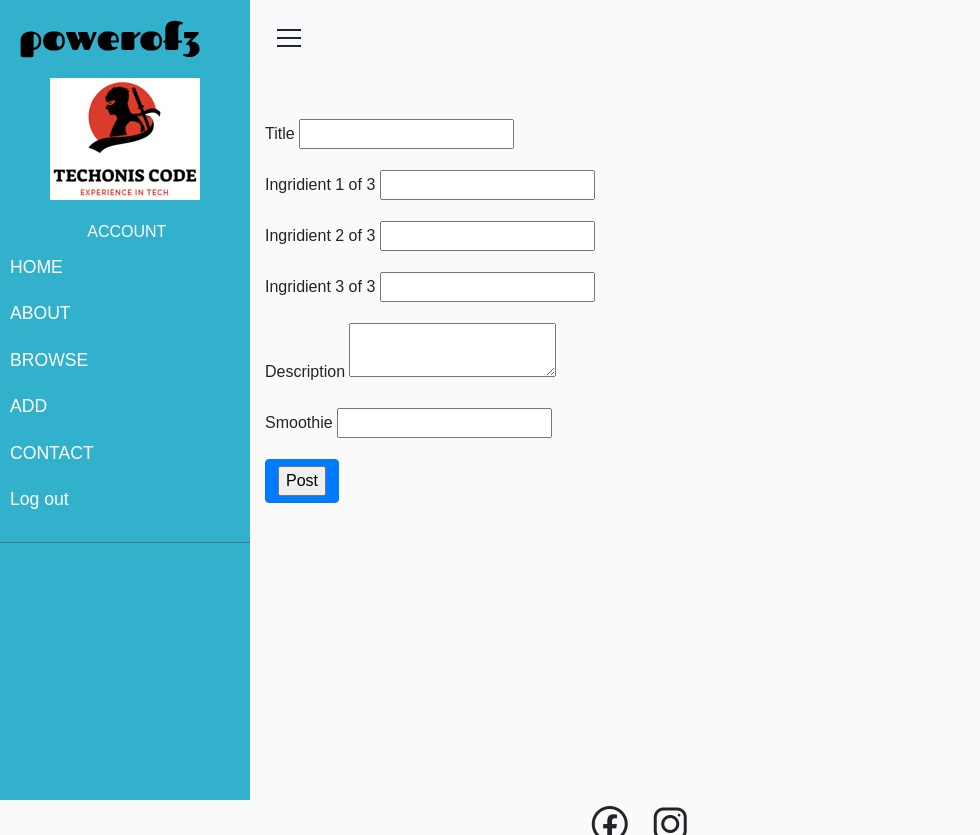
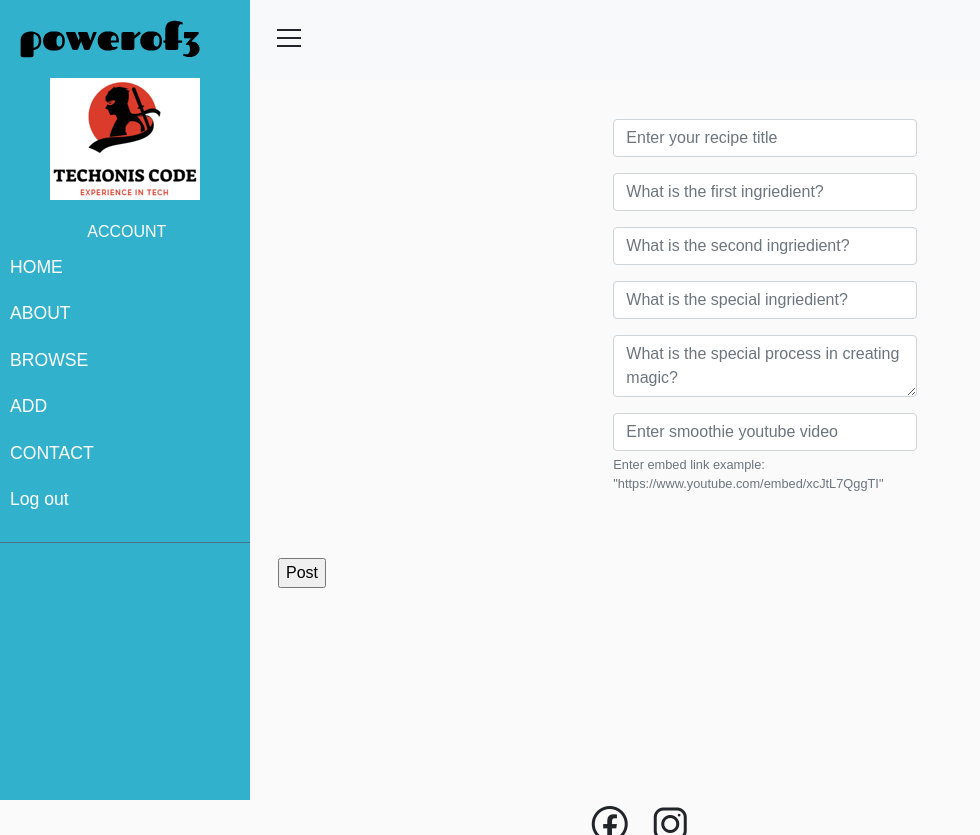
Before and after one commit to Code-Institute-Submissions/powerof3, a Flask app: page /add_recipe in a window 1280 px wide. Shown: the top 835 px of the page, without its empty margins (0-980 px from the left). Run offline with Flask 2, Linux system fonts and the light colour scheme; a user stored in the database is signed in; some libraries are stand-ins or nearby versions.

Commit message:
added some styling to add recipe page

```diff
--- a/po3/static/css/style.css
+++ b/po3/static/css/style.css
@@ -177,7 +177,7 @@ a[data-toggle="collapse"] {
 .scale-on-hover:hover {
     transform: scale(1.1);
 }
-.ul_marked {
+.list-group-flush {
     list-style-image: url('/static/img/list_marker.png');
   }
 /***********************************
--- a/po3/templates/add_recipe.html
+++ b/po3/templates/add_recipe.html
@@ -1,38 +1,40 @@
 {% extends 'base.html' %}
 {% block content %}
     <div class="container">
-        <form class="form-group" method="POST" action=""enctype="multipart/form-data">
-            {{form.hidden_tag()}}
-
+            <div class="col-sm-3 col-md-6 col-lg-4 mx-auto">
                 <div class="form-group">
-                {{form.title.label}}
-                {{form.title}}
+                    {{form.title(class_="form-control",placeholder="Enter your recipe title")}}
                 </div>
+            </div>
+            <div class="col-sm-3 col-md-6 col-lg-4 mx-auto">
                 <div class="form-group">
-                {{form.ingriedient1.label}}
-                {{form.ingriedient1}}
+                    {{form.ingriedient1(class_="form-control",placeholder="What is the first ingriedient?")}}
                 </div>
+            </div>
+            <div class="col-sm-3 col-md-6 col-lg-4 mx-auto">
                 <div class="form-group">
-                {{form.ingriedient2.label}}
-                {{form.ingriedient2}}
+                    {{form.ingriedient2(class_="form-control",placeholder="What is the second ingriedient?")}}
                 </div>
+            </div>
+            <div class="col-sm-3 col-md-6 col-lg-4 mx-auto">
                 <div class="form-group">
-                {{form.ingriedient3.label}}
-                {{form.ingriedient3}}
+                    {{form.ingriedient3(class_="form-control",placeholder="What is the special ingriedient?")}}
                 </div>
+            </div>
+            <div class="col-sm-3 col-md-6 col-lg-4 mx-auto">
                 <div class="form-group">
-                {{form.description.label}}
-                {{form.description}}
+                    {{form.description(class_="form-control",placeholder="What is the special process in creating magic?")}}
                 </div>
-
+            </div>
+            <div class="col-sm-3 col-md-6 col-lg-4 mx-auto">
                 <div class="form-group">
-                {{form.smoothie_video.label}}
-                {{form.smoothie_video}}
+                    {{form.smoothie_video(class_="form-control",placeholder="Enter smoothie youtube video")}}
+                    <small class="form-text text-muted">Enter embed link example: "https://www.youtube.com/embed/xcJtL7QggTI"  </small>
                 </div>
-            <button type="submit" class="btn btn-primary">
+            </div>
+            <button type="submit" class="btn btn-link pt-5">
                 {{form.submit()}}
             </button>
-
         </form>
     </div>
 {% endblock %}
--- a/po3/templates/all_recipes.html
+++ b/po3/templates/all_recipes.html
@@ -5,7 +5,7 @@
       <h1>Welcome to our smoothies labaratory</h1>
       <p class="lead text-muted">Gather, create and share all your favourite smoothie recipes in one place</p>
       <p>
-        <a href="{{url_for('users.register')}}" class="btn btn-primary my-2">JOIN OUR COMMUNITY</a>
+        <a href="{{url_for('users.register')}}" class="btn join-btn my-2">JOIN OUR COMMUNITY</a>
       </p>
     </div>
   </section>
--- a/po3/templates/recipe_card.html
+++ b/po3/templates/recipe_card.html
@@ -17,9 +17,9 @@
       <p class="card-text">{{recipe.description}}</p>
     </div>
     <ul class="list-group list-group-flush">
-      <li class="list-group-item ul_marked">{{recipe.ingriedient1}}</li>
-      <li class="list-group-item ul_marked">{{recipe.ingriedient2}}</li>
-      <li class="list-group-item ul_marked">{{recipe.ingriedient3}}</li>
+      <li class="list-group-item">{{recipe.ingriedient1}}</li>
+      <li class="list-group-item">{{recipe.ingriedient2}}</li>
+      <li class="list-group-item">{{recipe.ingriedient3}}</li>
     </ul>
     {% if recipe.chef == current_user %}
     <div class="card-body">
```
Lines whose indentation alone changed are shown as unchanged.
